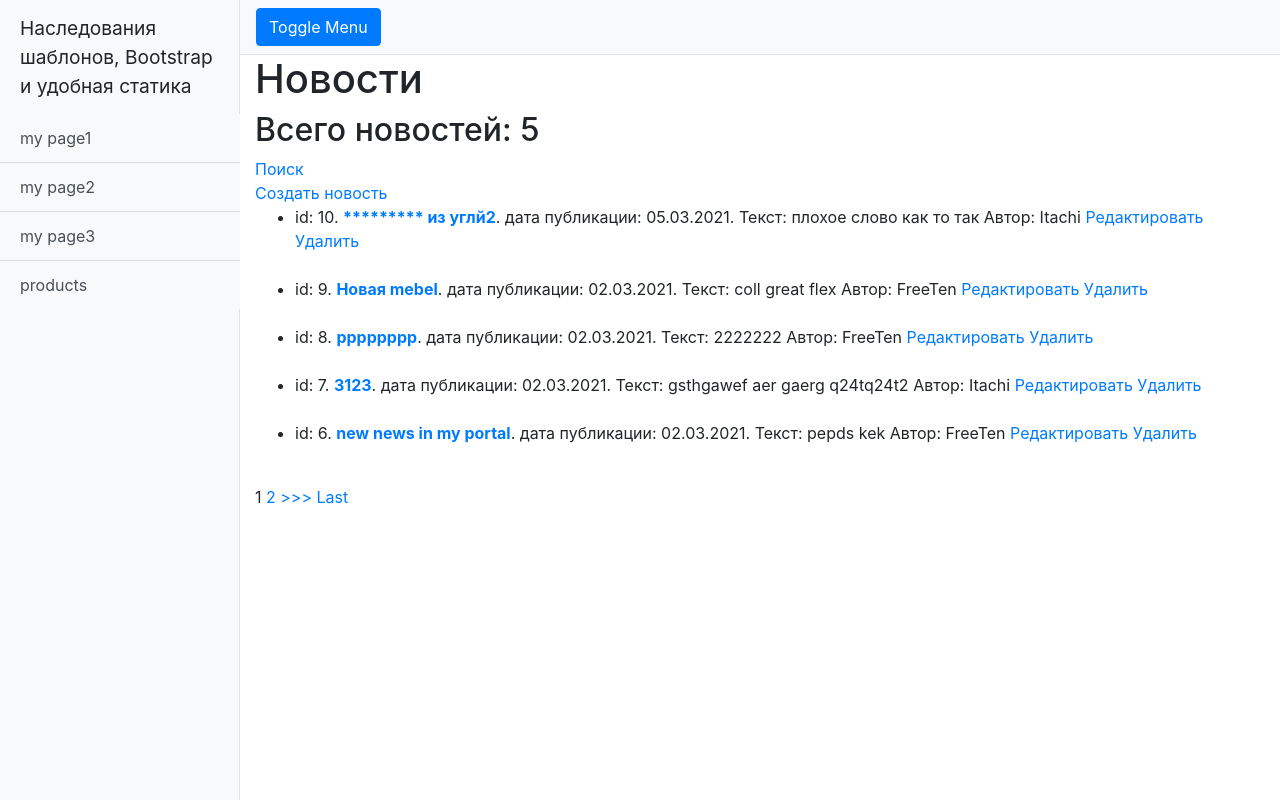
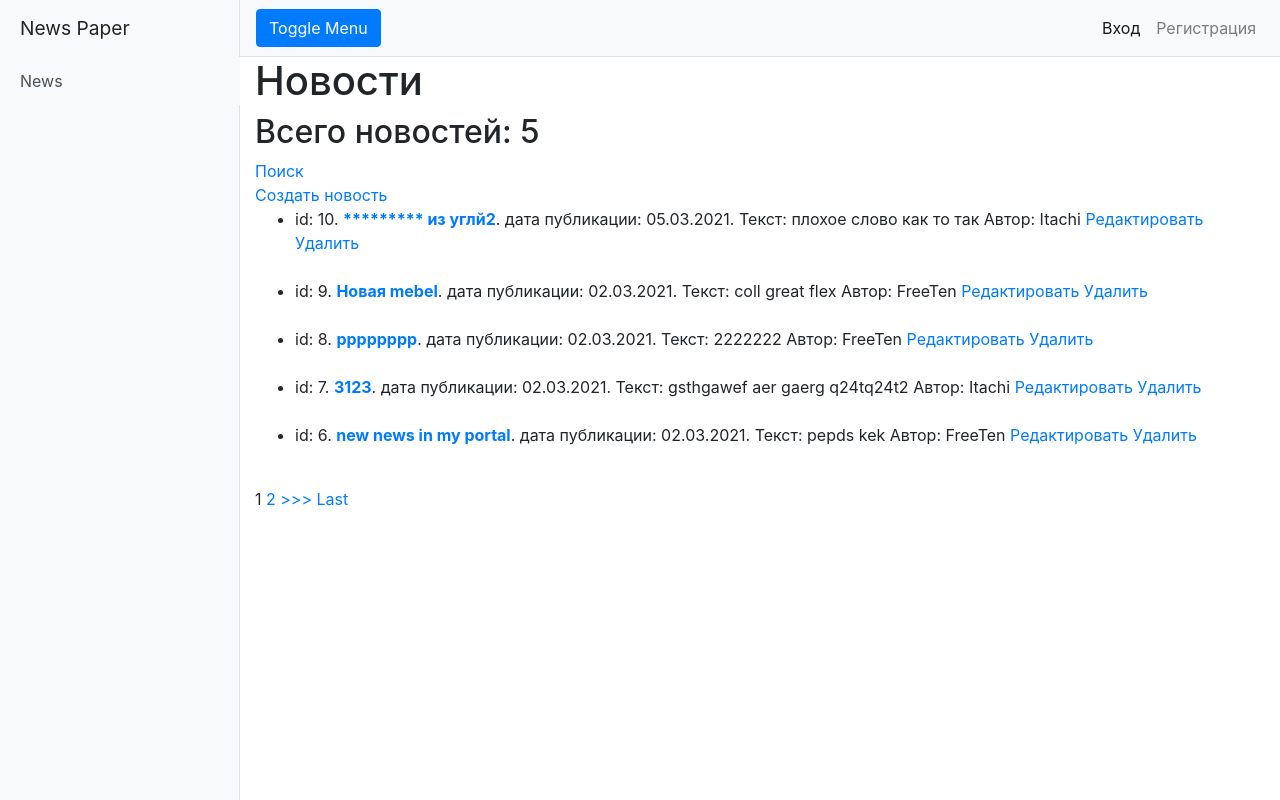
Before and after one commit to FreeTen1/News_Paper, a Django app: page /news/ in a window 1280 px wide. Run offline with Django 3.2, Linux system fonts and the light colour scheme; data comes from the database, SQL or seed files in the repository; some libraries are stand-ins or nearby versions.

Commit message:
вернул комит

```diff
--- a/News_Paper/urls.py
+++ b/News_Paper/urls.py
@@ -19,5 +19,4 @@ from django.urls import path, include
 urlpatterns = [
     path('admin/', admin.site.urls),
     path('news/', include('NewsPaper.urls')),
-    path('sign/', include('sign.urls'))
 ]
--- a/templates/default.html
+++ b/templates/default.html
@@ -10,7 +10,7 @@
   <meta name="description" content="">
   <meta name="author" content="">
 
-  <title>Django flatpages — {% block title %} {% endblock title %}</title>
+  <title>{% block title %} {% endblock title %}</title>
 
   <!-- Bootstrap core CSS -->
   <link href="{% static 'vendor/bootstrap/css/bootstrap.min.css' %}" rel="stylesheet ">
@@ -26,12 +26,9 @@
 
     <!-- Sidebar -->
     <div class="bg-light border-right" id="sidebar-wrapper" style="max-width: 240px;">
-      <div class="sidebar-heading">Наследования шаблонов, Bootstrap и удобная статика</div>
+      <div class="sidebar-heading">News Paper</div>
       <div class="list-group list-group-flush">
-        <a href="/news/#" class="list-group-item list-group-item-action bg-light">my page1</a>
-        <a href="/news/#" class="list-group-item list-group-item-action bg-light">my page2</a>
-        <a href="/news/#" class="list-group-item list-group-item-action bg-light">my page3</a>
-        <a href="/news/#" class="list-group-item list-group-item-action bg-light">products</a>
+        <a href="/news" class="list-group-item list-group-item-action bg-light">News</a>
       </div>
     </div>
     <!-- /#sidebar-wrapper -->
@@ -41,11 +38,27 @@
 
       <nav class="navbar navbar-expand-lg navbar-light bg-light border-bottom">
         <button class="btn btn-primary" id="menu-toggle">Toggle Menu</button>
+
+        <button class="navbar-toggler" type="button" data-toggle="collapse" data-target="#navbarSupportedContent" aria-controls="navbarSupportedContent" aria-expanded="false" aria-label="Toggle navigation">
+          <span class="navbar-toggler-icon"></span>
+        </button>
+
+        <div class="collapse navbar-collapse" id="navbarSupportedContent">
+          <ul class="navbar-nav ml-auto mt-2 mt-lg-0">
+            <li class="nav-item active">
+                <a class="nav-link" href="#">Вход <span class="sr-only">(current)</span></a>
+            </li>
+            <li>
+                <a class="nav-link" href="#">Регистрация <span class="sr-only"></span></a>
+            </li>
+
+          </ul>
+        </div>
       </nav>
 
       <div class="container-fluid">
           {% block content %}
-              {% include 'default.html' %}
+              {% include 'flatpages/default.html' %}
           {% endblock content %}
       </div>
     </div>
```
Also changed, not shown: News_Paper/settings.py (+1 -8 lines).
